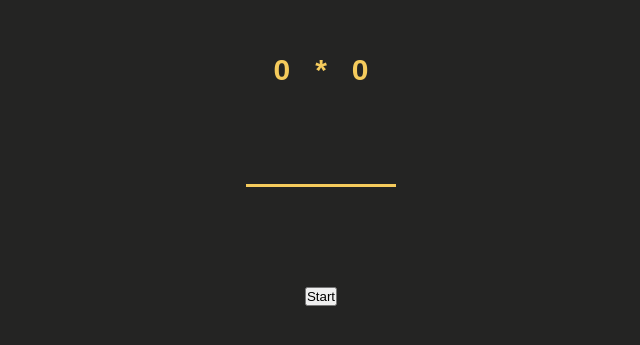
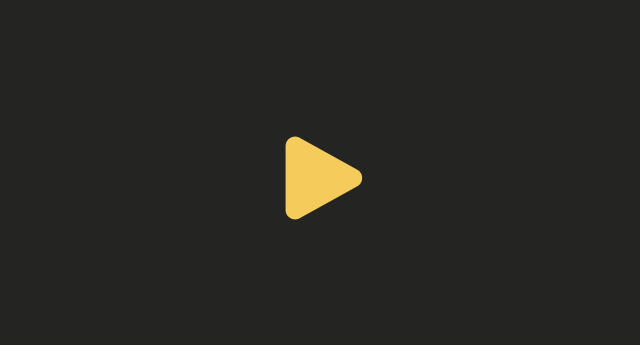
Before and after one commit to Tiaguh/Styled_Component, a React (Create React App) app: page /teste in a window 1280 px wide. Shown: the part 221-566 px from the top of the page, without its empty margins (319-959 px from the left). Built offline with nearby package versions, Linux system fonts and the light colour scheme.

Commit message:
implementing more things

```diff
--- a/src/Pages/Teste/Teste.css
+++ b/src/Pages/Teste/Teste.css
@@ -12,7 +12,12 @@
     gap: 50px;
 }
 
-.container input {
+.container button {
+    background-color: transparent;
+    border: none;
+}
+
+form .input-correct {
     width: 150px;
     height: 50px;
 
@@ -23,10 +28,57 @@
     border-top: none;
     border-bottom: 3px solid #F5CB5C;
 
+    font-family: sans-serif;
     font-size: 30px;
+    font-weight: 600;
+
     color: #F5CB5C;
 
     text-align: center;
+}
+
+form .input-uncorrect {
+    width: 150px;
+    height: 50px;
+
+    background-color: transparent;
+
+    border-left: none;
+    border-right: none;
+    border-top: none;
+    border-bottom: 3px solid #FF0000;
+
+    font-family: sans-serif;
+    font-size: 30px;
+    font-weight: 600;
+
+    color: #F5CB5C;
+
+    text-align: center;
+
+    animation: balance 0.5s alternate;
+}
+
+@keyframes balance {
+    0% {
+        transform: translateX(0);
+    }
+
+    25% {
+        transform: translateX(5px);
+    }
+
+    50% {
+        transform: translateX(-5px);
+    }
+
+    75% {
+        transform: translateX(5px);
+    }
+
+    100% {
+        transform: translateX(0);
+    }
 }
 
 input[type=number]::-webkit-inner-spin-button,
@@ -35,17 +87,30 @@
     margin: 0;
 }
 
-.ask {
+.question {
     display: flex;
-    align-items: center;
-
     gap: 25px;
 }
 
-.ask p {
+.question p {
     font-size: 30px;
     font-weight: 600;
     color: #F5CB5C;
 
     font-family: sans-serif;
 }
+
+.game-container {
+    display: flex;
+    flex-direction: column;
+
+    align-items: center;
+    justify-content: center;
+
+    gap: 25px;
+}
+
+.game-container h1 {
+    font-size: 30px;
+    font-family: sans-serif;
+}
--- a/src/Pages/Teste/Teste.jsx
+++ b/src/Pages/Teste/Teste.jsx
@@ -1,15 +1,21 @@
 import React, { useState } from 'react';
 import './Teste.css';
+
+import iconPlay from './img/play.png'
 
 export default function Teste() {
     const [number1, setNumber1] = useState(0);
     const [number2, setNumber2] = useState(0);
 
     const [response, setResponse] = useState('');
-
-    const [status, setStatus] = useState('');
+    // Resposta do usuário
 
     const [started, setStarted] = useState(false);
+    // Controlar se o jogo já começou
+
+    const [changeClassName, setChangeClassName] = useState(true)
+
+    console.log(changeClassName);
 
     const result = number1 * number2;
 
@@ -28,22 +34,28 @@
         sortNumbers();
         setStarted(true);
         setResponse('');
-        setStatus('');
     }
 
     function checkResponse(e) {
         e.preventDefault();
 
         if (response === result) {
-            setStatus('Correto!');
+            sortNumbers()
+            setResponse('')
+            setChangeClassName(true)
         } else {
-            setStatus('Errado!');
+            setResponse('')
+            setChangeClassName(false)
         }
     }
 
     return (
         <div className="container">
-            <div className="ask">
+
+            {started ? (
+                <div className="game-container">
+
+                    <div className="question">
                         <p>{number1}</p>
                         <p>*</p>
                         <p>{number2}</p>
@@ -54,12 +66,19 @@
                             value={response}
                             onChange={(e) => setResponse(parseInt(e.target.value))}
                             type="number"
+
+                            className={
+                                changeClassName ? "input-correct" : "input-uncorrect"
+                            }
+
                         />
                     </form>
-
-            <h1>{status}</h1>
-
-            <button onClick={handleStart}>Start</button>
+                </div>
+            ) : (
+                <button onClick={handleStart}>
+                    <img src={iconPlay} alt="icon-play" />
+                </button>
+            )}
         </div>
     );
 }
```
Also changed, not shown: src/Pages/Teste/img/play.png (added). Lines whose indentation alone changed are shown as unchanged.
